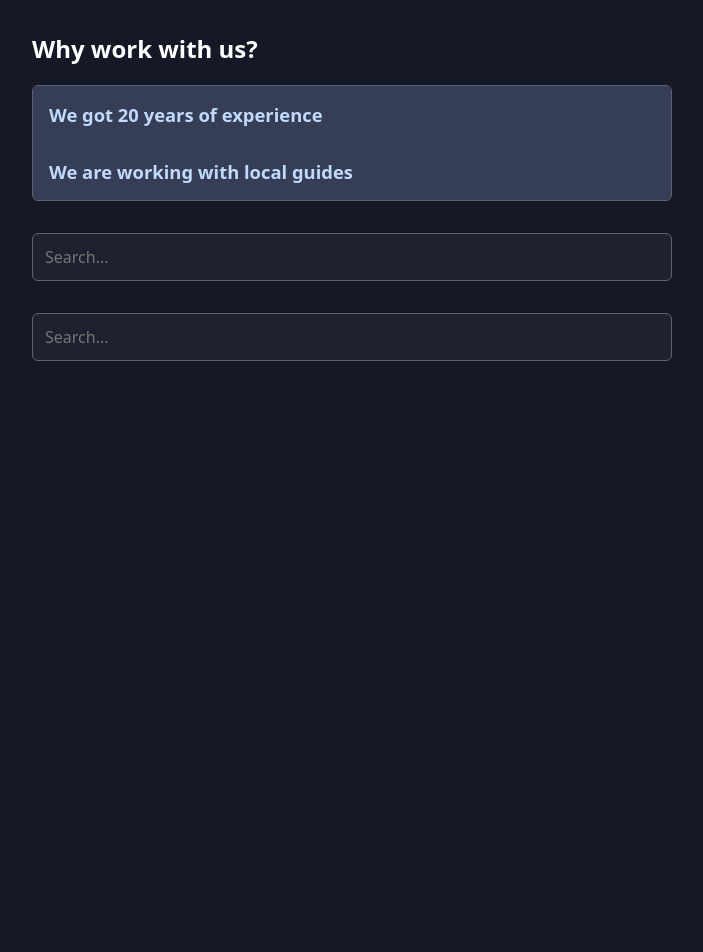
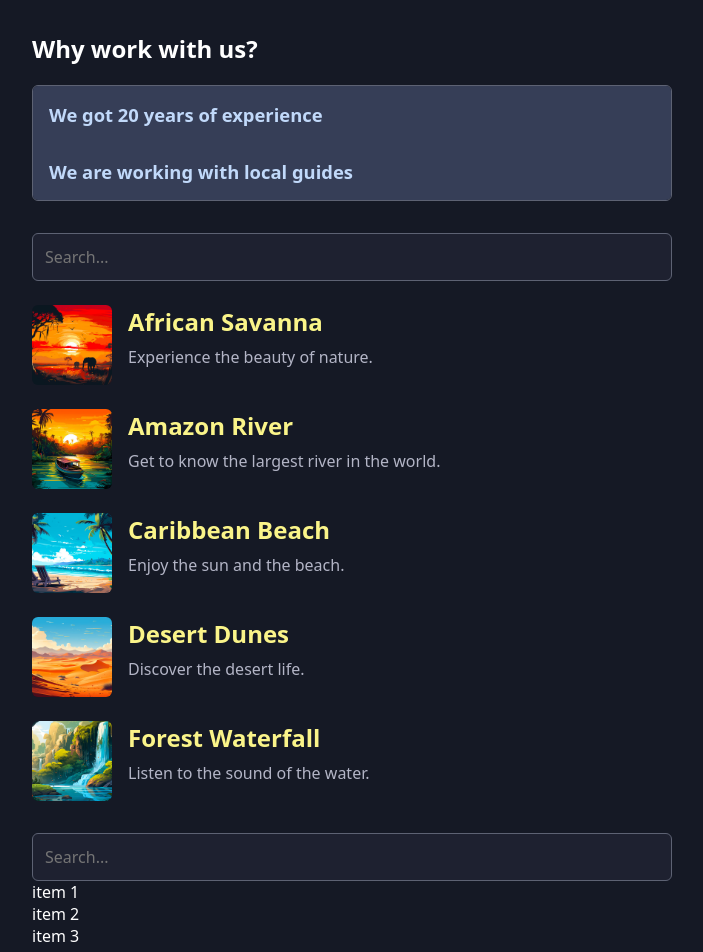
Before and after one commit to ShunTr-dev/simple-react-accordion, a React (Vite) app: page / in a window 1280 px wide. Shown: the top 952 px of the page, without its empty margins (288-991 px from the left). Before the commit the page ends 800 px from the top, so only its background shows below. Built offline with nearby package versions, Linux system fonts and the light colour scheme.

Commit message:
search funcionality

```diff
--- a/src/App.jsx
+++ b/src/App.jsx
@@ -1,4 +1,5 @@
 import Accordion from './components/Accordion/Accordion.jsx'
+import Place from './components/SearchableList/Place.jsx'
 import SearchableList from './components/SearchableList/SearchableList.jsx'
 
 import PLACES from './places.js'
@@ -38,8 +39,8 @@
                 </Accordion>
             </section>
             <section>
-                <SearchableList items={PLACES} />
-                <SearchableList items={['item 1', 'item 2', 'item 3']} />
+                <SearchableList items={PLACES}>{(item) => <Place item={item} />}</SearchableList>
+                <SearchableList items={['item 1', 'item 2', 'item 3']}>{(item) => item}</SearchableList>
             </section>
         </main>
     )
--- /dev/null
+++ b/src/components/SearchableList/Place.jsx
@@ -0,0 +1,11 @@
+export default function Place({ item }) {
+    return (
+        <article className="place">
+            <img src={item.image} alt={item.title} />
+            <div>
+                <h2>{item.title}</h2>
+                <p>{item.description}</p>
+            </div>
+        </article>
+    )
+}
--- a/src/components/SearchableList/SearchableList.jsx
+++ b/src/components/SearchableList/SearchableList.jsx
@@ -1,6 +1,6 @@
 import { useState } from 'react'
 
-export default function SearchableList({ items }) {
+export default function SearchableList({ items, children }) {
     const [searchTerm, setSearchTerm] = useState('')
 
     const searchResults = items.filter((item) => JSON.stringify(item).toLowerCase().includes(searchTerm.toLowerCase()))
@@ -14,7 +14,9 @@
             <input type="search" onChange={handleSearch} placeholder="Search..." />
             <ul>
                 {searchResults.map((item) => (
-                    <li key={item.id}>{item.name}</li>
+                    <li key={item.id}>
+                        {children(item)}
+                    </li>
                 ))}
             </ul>
         </div>
```
